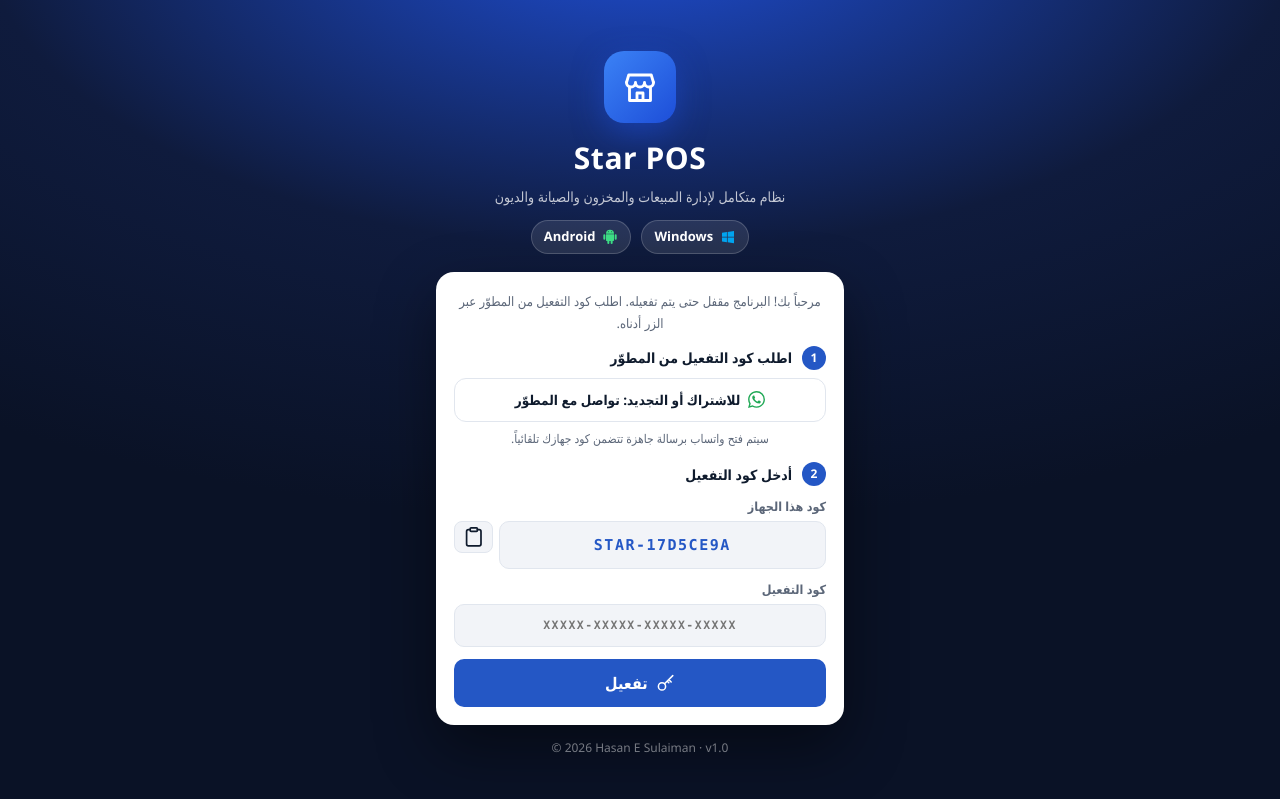
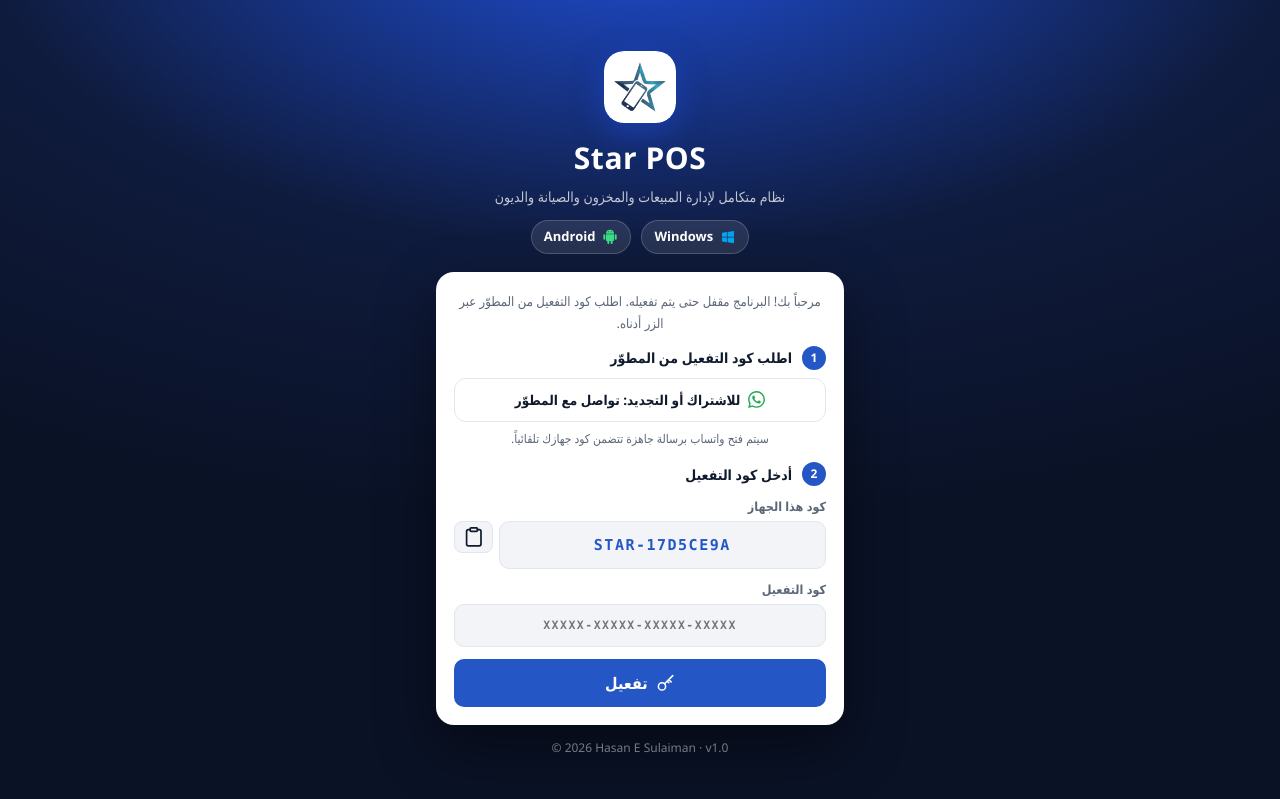
Before and after one commit to hassul1995hss-lang/Star, a plain HTML site: page index.html in a window 1280 px wide. Shown: the top 799 px of the page. Drawn offline with Linux system fonts and the light colour scheme.

Commit message:
Add files via upload

```diff
--- a/index.html
+++ b/index.html
@@ -5,8 +5,8 @@
 <meta name="viewport" content="width=device-width, initial-scale=1, viewport-fit=cover">
 <link rel="manifest" href="manifest.webmanifest">
 <meta name="theme-color" content="#1d6fe0">
-<link rel="icon" href="icon-192.png">
-<link rel="apple-touch-icon" href="icon-192.png">
+<link rel="icon" href="icon-only.png">
+<link rel="apple-touch-icon" href="icon-only.png">
 <meta name="mobile-web-app-capable" content="yes">
 <title>Star POS</title>
 <style>
@@ -339,7 +339,7 @@ if(window.matchMedia){ try{ matchMedia("(prefers-color-scheme: dark)").addEventL
     <button id="btnCloseLicModal" class="lic-x" style="display:none" aria-label="Close"><svg class="i"><use href="#i-x"/></svg></button>
     <div class="lic-brand">
       <div class="lic-mark">
-        <img src="icon-192.png" alt="Star POS" class="app-brand-logo" onerror="this.style.display='none';this.nextElementSibling.style.display='flex'">
+        <img src="icon-only.png" alt="Star POS" class="app-brand-logo" onerror="if(!this._fb){this._fb=1;this.src='icon-192.png';}else{this.style.display='none';if(this.nextElementSibling)this.nextElementSibling.style.display='flex';}">
         <div class="app-logo-fallback" style="display:none;align-items:center;justify-content:center;width:100%;height:100%">
           <svg class="i"><use href="#i-store"/></svg>
         </div>
@@ -880,7 +880,7 @@ if(window.matchMedia){ try{ matchMedia("(prefers-color-scheme: dark)").addEventL
 <div class="sp" id="sp-about" style="display:none"><div class="sp-head"><button class="sp-back" aria-label="Back"><svg class="i"><use href="#i-arrow"/></svg></button><h2 data-i18n="sg_about">حقوق الملكية والتواصل</h2></div>
 <div class="card">
   <div class="about-head"><div class="about-mark">
-    <img src="icon-192.png" alt="Star POS" class="app-brand-logo" onerror="this.style.display='none';this.nextElementSibling.style.display='flex'">
+    <img src="icon-only.png" alt="Star POS" class="app-brand-logo" onerror="if(!this._fb){this._fb=1;this.src='icon-192.png';}else{this.style.display='none';if(this.nextElementSibling)this.nextElementSibling.style.display='flex';}">
     <div class="app-logo-fallback" style="display:none;align-items:center;justify-content:center;width:100%;height:100%">
       <svg class="i"><use href="#i-store"/></svg>
     </div>
```
